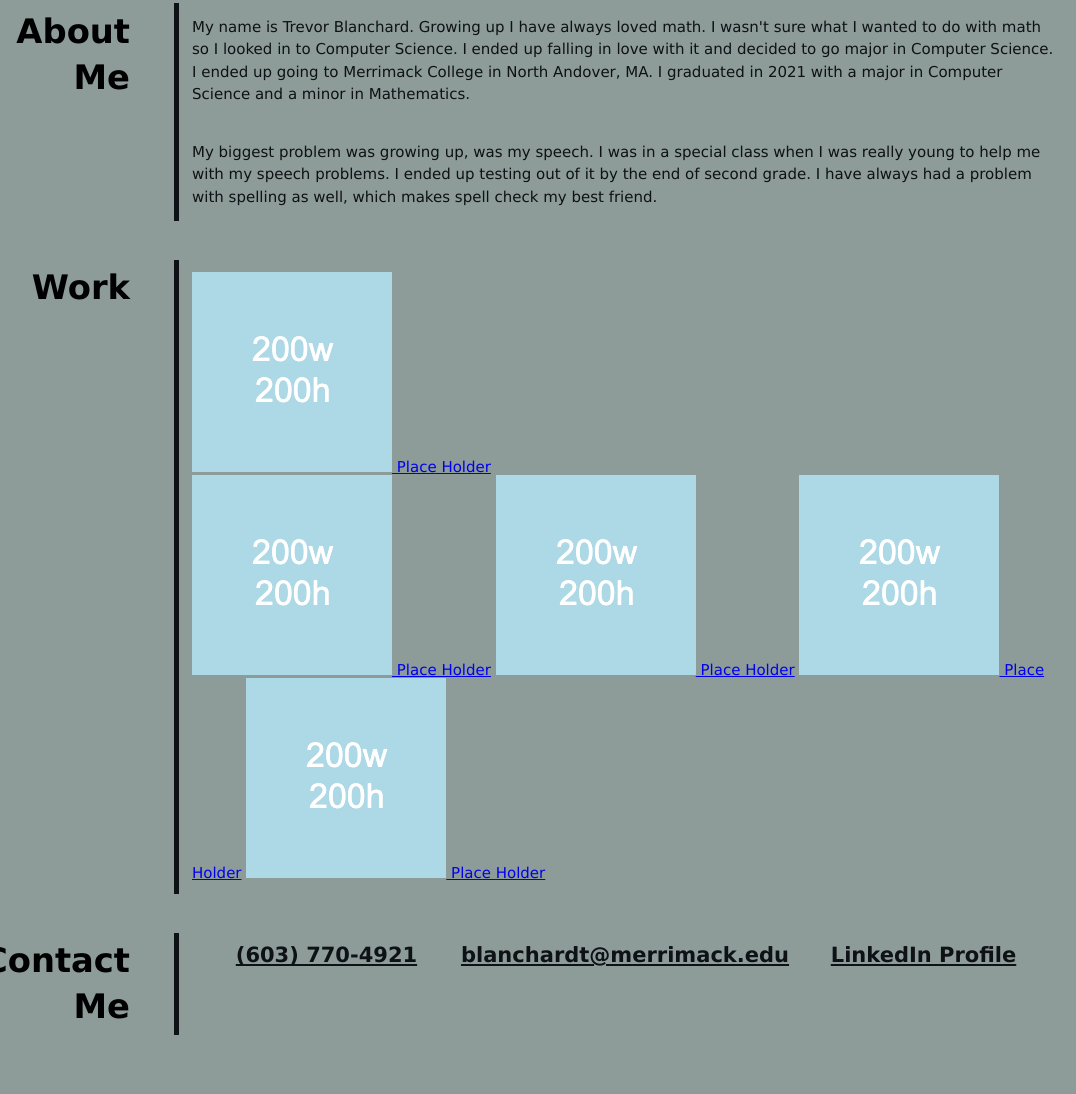
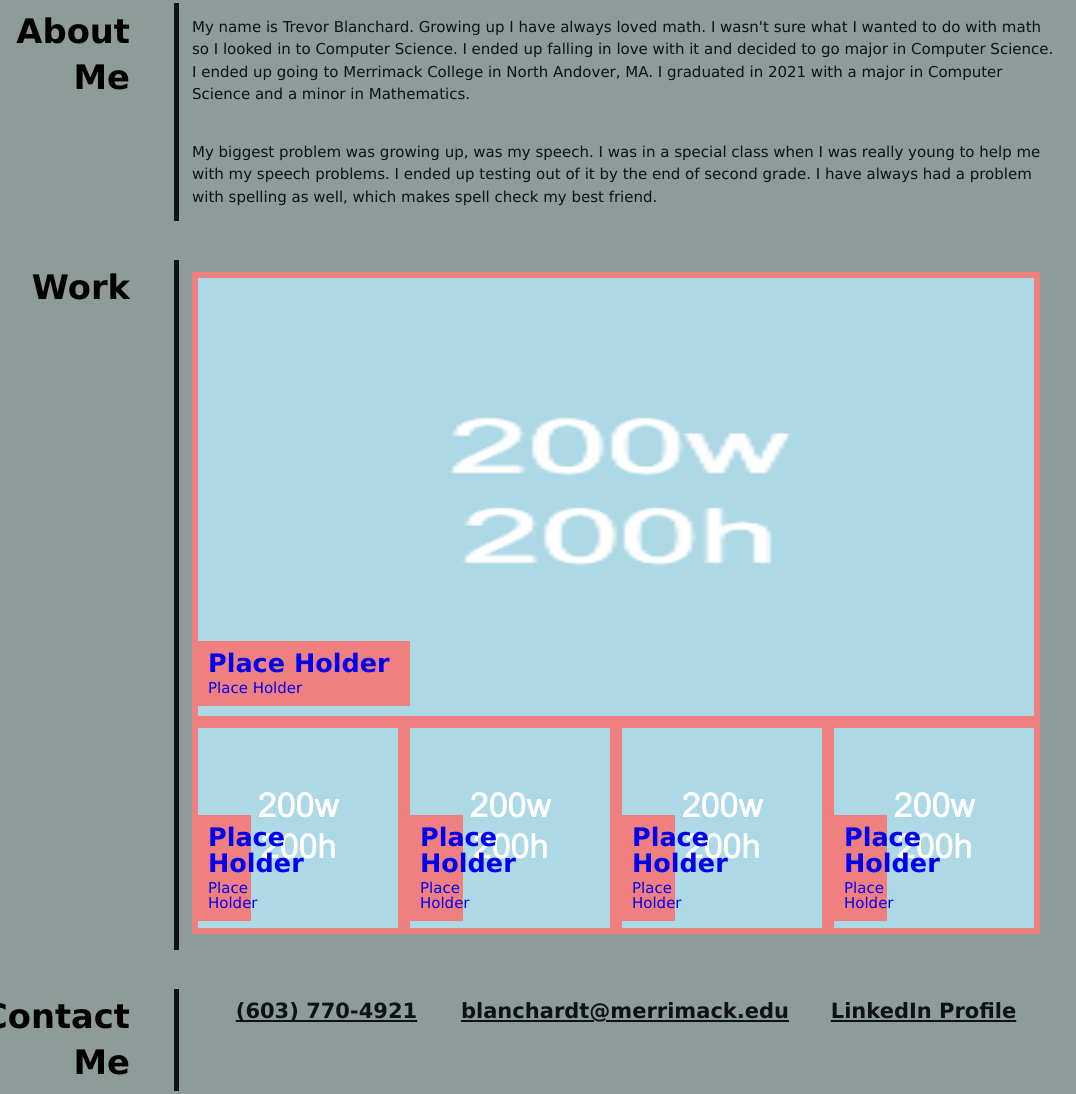
Before and after one commit to blanchardt/week-2-challenge, a plain HTML site: page index.html in a window 1280 px wide. Shown: the part 701-1795 px from the top of the page, without its empty margins (190-1266 px from the left). Before the commit the page ends 1756 px from the top, so only its background shows below. Drawn offline with Linux system fonts and the light colour scheme.

Commit message:
Provided styling for the first work and started providing styling to the rest of the works.

```diff
--- a/assets/css/style.css
+++ b/assets/css/style.css
@@ -4,6 +4,7 @@
     --background: #8d9c98;
     --main--text: #0E1116;
     --border--color: lightcoral;
+    --first--application--height: 450px;
 }
 
 /* Universal selector */
@@ -53,6 +54,11 @@ h2 {
     text-align: right;
 }
 
+h3 {
+    font-size: 170%;
+    padding-bottom: 5px;
+}
+
 /*use the display flex to get the child tags to fit onto the same line*/
 section {
     display: flex;
@@ -86,7 +92,22 @@ nav a {
     color: var(--background);
 }
 
+/*provide css changes for the images and links inside the works section*/
+
+
+
+a div {
+    width: 25%;
+    background-color: var(--border--color);
+    border: 10px solid var(--border--color);
+}
+
 /* ID Selectors with child Element Selectors*/
+
+
+#work img {
+    border: 6px solid var(--border--color);
+}
 
 #contact-me ul {
     display: flex;
@@ -107,6 +128,12 @@ nav a {
     font-weight: bold;
 }
 
+#work .remaining-applications {
+    display: flex;
+    width: 100%;
+    justify-content: space-between;
+}
+
 /* Class Selectors */
 
 .float-right {
@@ -122,6 +149,31 @@ nav a {
     color: var(--main--text)
 }
 
+.first-application {
+    position: relative;
+    width: 100%;
+    height: var(--first--application--height);
+}
+
+/*reposition the link text over the image.*/
+
+.absolute-section {
+    position: relative;
+}
+
+.absolute-section div, .first-application div {
+    position: absolute;
+    bottom: 16px;
+    left: 6px;
+  }
+
+/*set the size for first application*/
+.first-application img {
+    width: 100%;
+    height: var(--first--application--height);
+}
+
+
 /*style changing to the profile image below the header*/
 .profile-image {
     height: 500px;
--- a/index.html
+++ b/index.html
@@ -62,15 +62,47 @@
                 <h2>Work</h2>
                 <div>
                     <!--First Application-->
-                    <div>
-                        <a href="#"><img src="./assets/images/place_holder.png" /> Place Holder</a>
+                    <div class="first-application">
+                        <a href="#">
+                            <img src="./assets/images/place_holder.png" />
+                            <div>
+                                <h3>Place Holder</h3>
+                                <p>Place Holder</p>
+                            </div>
+                        </a>
                     </div>
                     <!--rest of applications (future reference: if too many "works" then create a link to a new page to display all of
                         my applications)-->
-                    <a href="#"><img src="./assets/images/place_holder.png" /> Place Holder</a>
-                    <a href="#"><img src="./assets/images/place_holder.png" /> Place Holder</a>
-                    <a href="#"><img src="./assets/images/place_holder.png" /> Place Holder</a>
-                    <a href="#"><img src="./assets/images/place_holder.png" /> Place Holder</a>
+                    <div class="remaining-applications">
+                        <a href="#" class="absolute-section">
+                            <img src="./assets/images/place_holder.png" />
+                            <div>
+                                <h3>Place Holder</h3>
+                                <p>Place Holder</p>
+                            </div>
+                        </a>
+                        <a href="#" class="absolute-section">
+                            <img src="./assets/images/place_holder.png" />
+                            <div>
+                                <h3>Place Holder</h3>
+                                <p>Place Holder</p>
+                            </div>
+                        </a>
+                        <a href="#" class="absolute-section">
+                            <img src="./assets/images/place_holder.png" />
+                            <div>
+                                <h3>Place Holder</h3>
+                                <p>Place Holder</p>
+                            </div>
+                        </a>
+                        <a href="#" class="absolute-section">
+                            <img src="./assets/images/place_holder.png" />
+                            <div>
+                                <h3>Place Holder</h3>
+                                <p>Place Holder</p>
+                            </div>
+                        </a>
+                    </div>
                 </div>
             </section>
             <!--Contact Me Section-->
```
